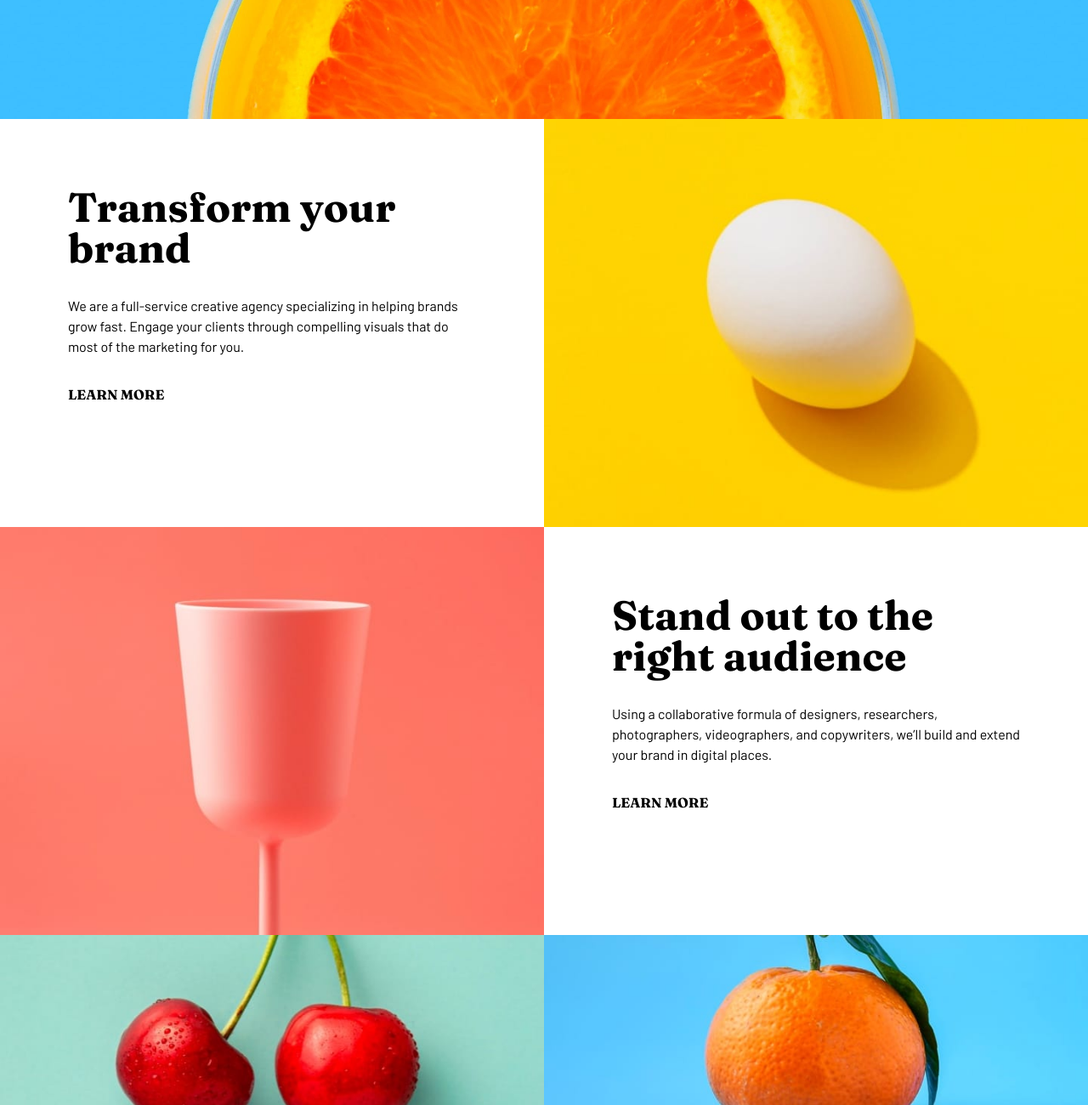
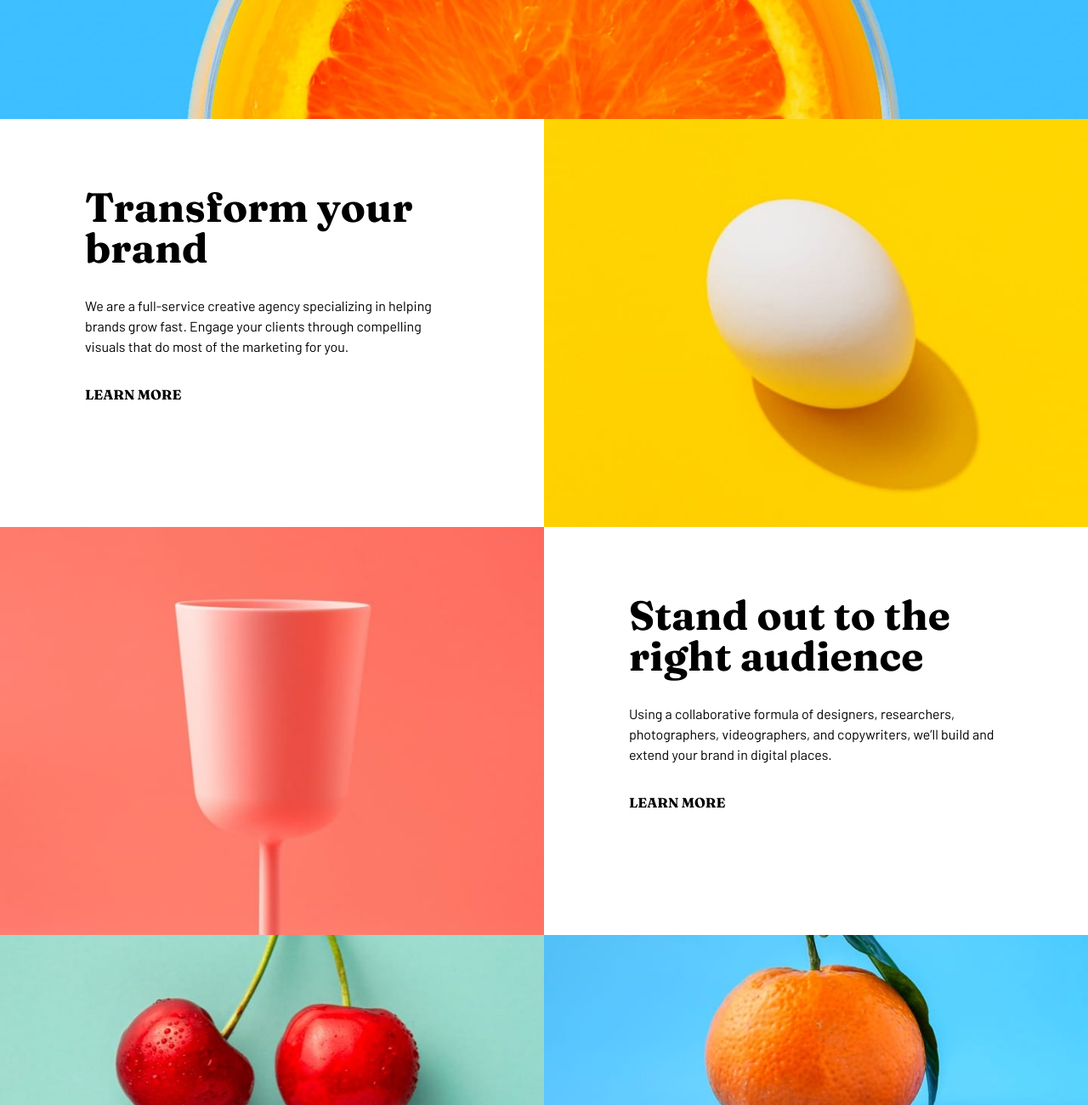
Before and after one commit to abimh66/sunnyside-agency-landing-page-frontendmentor, a website: page public/index.html in a window 1280 px wide. Shown: the part 660-1960 px from the top of the page at 85% size. Drawn offline with Linux system fonts and the light colour scheme.

Commit message:
change some padding

```diff
--- a/public/index.html
+++ b/public/index.html
@@ -97,7 +97,7 @@
           />
         </div>
         <div
-          class="flex flex-col items-center sm:order-first sm:items-stretch text-center sm:text-left gap-8 p-12 sm:px-[80px] sm:pt-20"
+          class="flex flex-col items-center sm:order-first sm:items-stretch text-center sm:text-left gap-8 p-12 sm:px-[100px] sm:pt-20"
         >
           <h1 class="font-title font-bold text-4xl sm:text-5xl">
             Transform your brand
@@ -120,7 +120,7 @@
           <img src="" alt="stand-image" class="image-cover" id="stand" />
         </div>
         <div
-          class="flex flex-col items-center sm:items-stretch text-center sm:text-left gap-8 p-12 sm:px-[80px] sm:pt-20"
+          class="flex flex-col items-center sm:items-stretch text-center sm:text-left gap-8 p-12 sm:px-[100px] sm:pt-20"
         >
           <h1 class="font-title font-bold text-4xl sm:text-5xl">
             Stand out to the right audience
```
